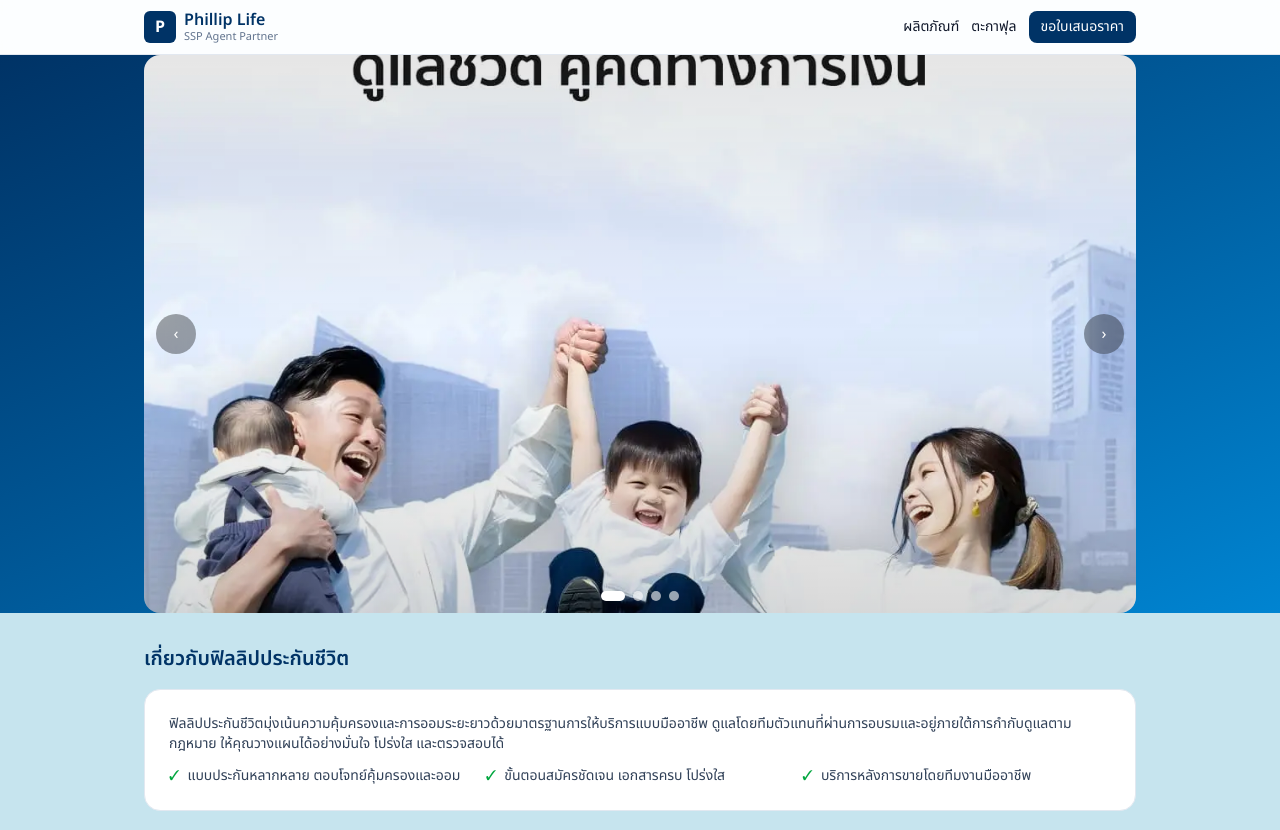
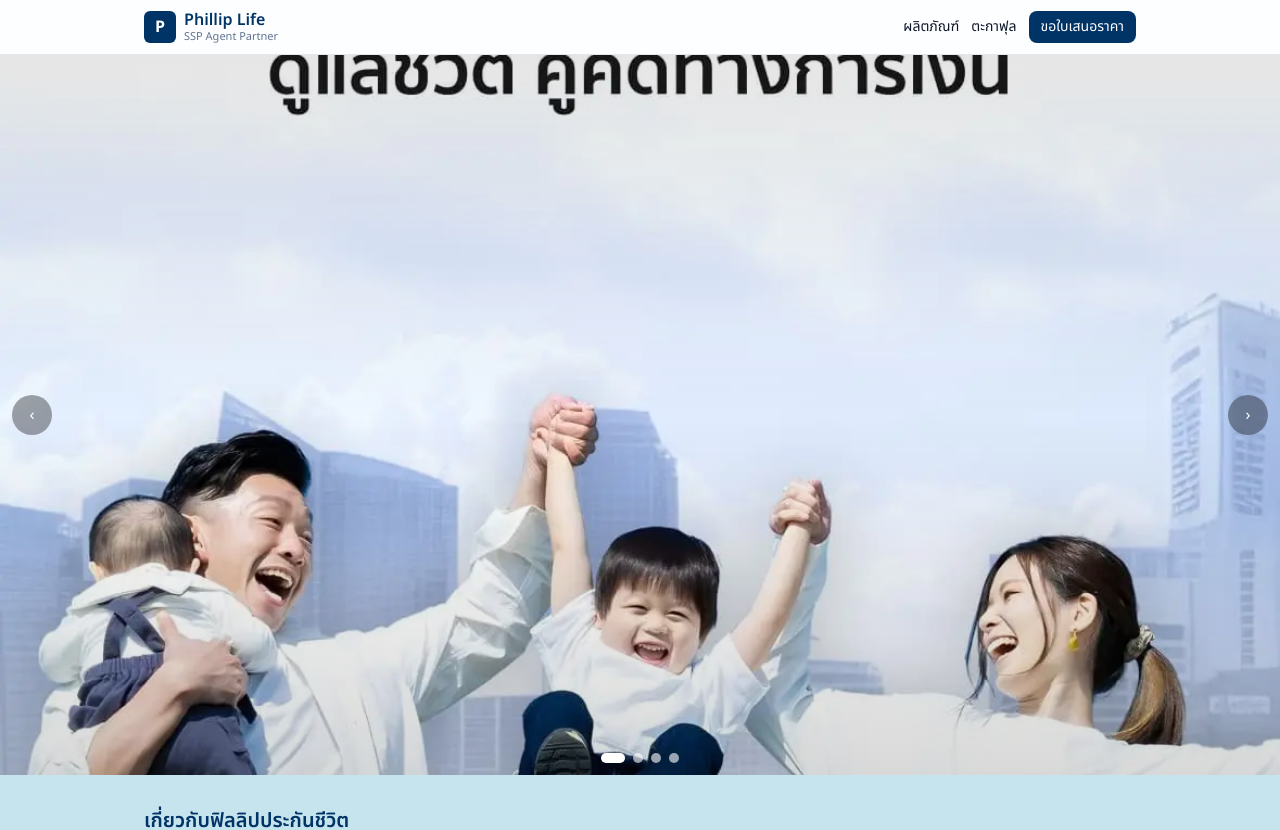
Before and after one commit to KasinchinSSP/ssp-agent-partner, a Next.js app: page / in a window 1280 px wide. Shown: the top 830 px of the page. Built offline with nearby package versions, Linux system fonts and the light colour scheme.

Commit message:
fixed bleed

```diff
--- a/app/home-client.tsx
+++ b/app/home-client.tsx
@@ -89,6 +89,7 @@ export default function HomeClient() {
           },
         ]}
         autoPlayMs={6000}
+        fullBleed
         className="bg-gradient-to-br from-[var(--brand-life)] to-sky-600"
       />
 
--- a/components/HeroCarousel.tsx
+++ b/components/HeroCarousel.tsx
@@ -8,10 +8,12 @@ export function HeroCarousel({
   slides,
   autoPlayMs = 5000,
   className = "",
+  fullBleed = false,
 }: {
   slides: Slide[];
   autoPlayMs?: number;
   className?: string;
+  fullBleed?: boolean;
 }) {
   const [index, setIndex] = useState(0);
   const timer = useRef<NodeJS.Timeout | null>(null);
@@ -68,12 +70,18 @@ export function HeroCarousel({
   return (
     <section className={`w-full ${className}`} aria-roledescription="carousel">
       <div
-        className="relative mx-auto max-w-screen-lg px-0 sm:px-4"
+        className={`${
+          fullBleed ? "max-w-none px-0" : "mx-auto max-w-screen-lg px-0 sm:px-4"
+        } relative`}
         onMouseEnter={onMouseEnter}
         onMouseLeave={onMouseLeave}
       >
         {/* ความสูง & อัตราส่วน: มือถือ 9:16, เดสก์ท็อป 16:9 */}
-        <div className="relative aspect-[9/16] sm:aspect-[16/9] rounded-none sm:rounded-2xl overflow-hidden">
+        <div
+          className={`relative aspect-[9/16] sm:aspect-[16/9] ${
+            fullBleed ? "rounded-none" : "rounded-none sm:rounded-2xl"
+          } overflow-hidden`}
+        >
           {/* แทร็ครูป: translateX ตาม index */}
           <div
             ref={trackRef}
@@ -88,7 +96,9 @@ export function HeroCarousel({
                   fill
                   priority={i === 0}
                   className="object-cover"
-                  sizes="(max-width: 640px) 100vw, 1024px"
+                  sizes={
+                    fullBleed ? "100vw" : "(max-width: 640px) 100vw, 1024px"
+                  }
                 />
               </div>
             ))}
```
